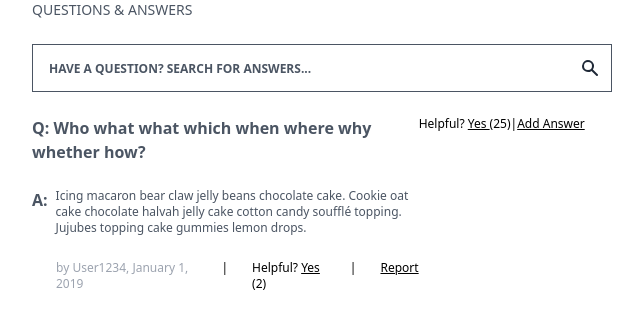
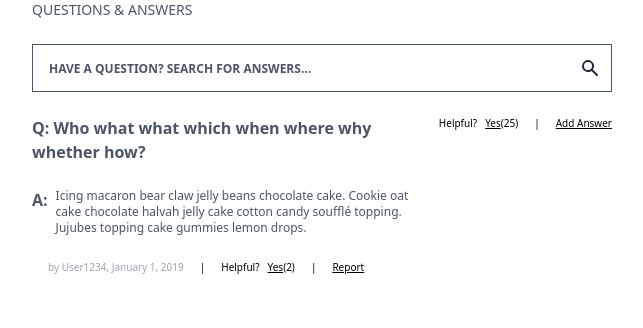
Before and after one commit to Capstone-MindUnits/Questions-And-Answers-Capstone, a React (Create React App) app in the folder qna/: page / in a window 1280 px wide. Shown: the top 328 px of the page, without its empty margins (318-961 px from the left). Built offline with nearby package versions, Linux system fonts and the light colour scheme.

Commit message:
question and answer v1

```diff
--- a/qna/src/Components/Qna/Qna.js
+++ b/qna/src/Components/Qna/Qna.js
@@ -4,8 +4,10 @@ class Qna extends React.Component {
   render() {
     return (
       <div>
-        <p className="font-sans font-ms text-sm text-gray-600">QUESTIONS & ANSWERS</p>
-        <br/>
+        <p className="font-sans font-ms text-sm text-gray-600">
+          QUESTIONS & ANSWERS
+        </p>
+        <br />
         <div>
           <form className="relative">
             <svg
@@ -28,36 +30,60 @@ class Qna extends React.Component {
             />
           </form>
         </div>
-        <br/>
+        <br />
         <div className="question">
           <div className="w-2/3">
-        <p className="font-sans font-bold text-base text-gray-600">Q: Who what what which when where why whether how?</p>
-        <br/>
+            <p className="font-sans font-bold text-base text-gray-600">
+              Q: Who what what which when where why whether how?
+            </p>
+            <br />
             <div className="answer">
               <p className="font-sans font-bold text-base text-gray-600">A:</p>
               <p className="font-sans font-ms ml-2 text-gray-600 text-xs">
-        Icing macaron bear claw jelly beans chocolate cake. Cookie oat cake chocolate halvah jelly cake cotton candy soufflé topping. Jujubes topping cake gummies lemon drops.</p>
+                Icing macaron bear claw jelly beans chocolate cake. Cookie oat
+                cake chocolate halvah jelly cake cotton candy soufflé topping.
+                Jujubes topping cake gummies lemon drops.
+              </p>
             </div>
-          <br/>
+            <br />
 
             <div className="details">
-        <p className="font-sans font-ms ml-6 text-gray-400 text-xs"> by User1234, January 1, 2019</p>
-        <p className="text-xs ml-6 mr-6">|</p>
-        <p className="text-xs mr-6">Helpful? <a  href="#" className="underline ">Yes </a>(2)</p>
-        <p className="text-xs mr-6">|</p>
-        <p className="text-xs"><a  href="#" className="underline ">Report</a></p>
+              <p className="font-sans font-ms ml-4 text-gray-400 ">
+
+                by User1234, January 1, 2019
+              </p>
+              <p className=" ml-4 mr-4">|</p>
+              <p className=" mr-4">
+                Helpful?
+                <a href="#" className="underline ml-2">
+                  Yes
+                </a>(2) </p>
+              <p className=" mr-4">|</p>
+              <p className="">
+                <a href="#" className="underline ">
+                  Report
+                </a>
+              </p>
+            </div>
+          </div>
+
+          <div className="side">
+              <p >
+            Helpful?
+            <a href="#" className="underline ml-2">
+              Yes
+            </a>(25) </p>
+          <p className=" ml-4" >|</p>
+          <p >
+
+          <a href="#" className="underline ml-4">
+            Add Answer
+          </a>
+          </p>
 
           </div>
 
         </div>
-
-        <p className="text-xs ">Helpful? <a  href="#" className="underline ">Yes </a>(25)</p>
-        <p className="text-xs">|</p>
-        <a  href="#" className="underline text-xs">Add Answer </a>
-        </div>
-
-
-
       </div>
     );
   }
--- a/qna/src/index.css
+++ b/qna/src/index.css
@@ -9,10 +9,17 @@
 }
 .question{
   display: flex;
+  justify-content: space-between;
 }
 .answer{
   display: flex;
 }
 .details{
   display: flex;
+  font-size: 10px;
+
 }
+.side{
+  display: flex;
+  font-size: 10px;
+}
```
Lines whose indentation alone changed are shown as unchanged.
